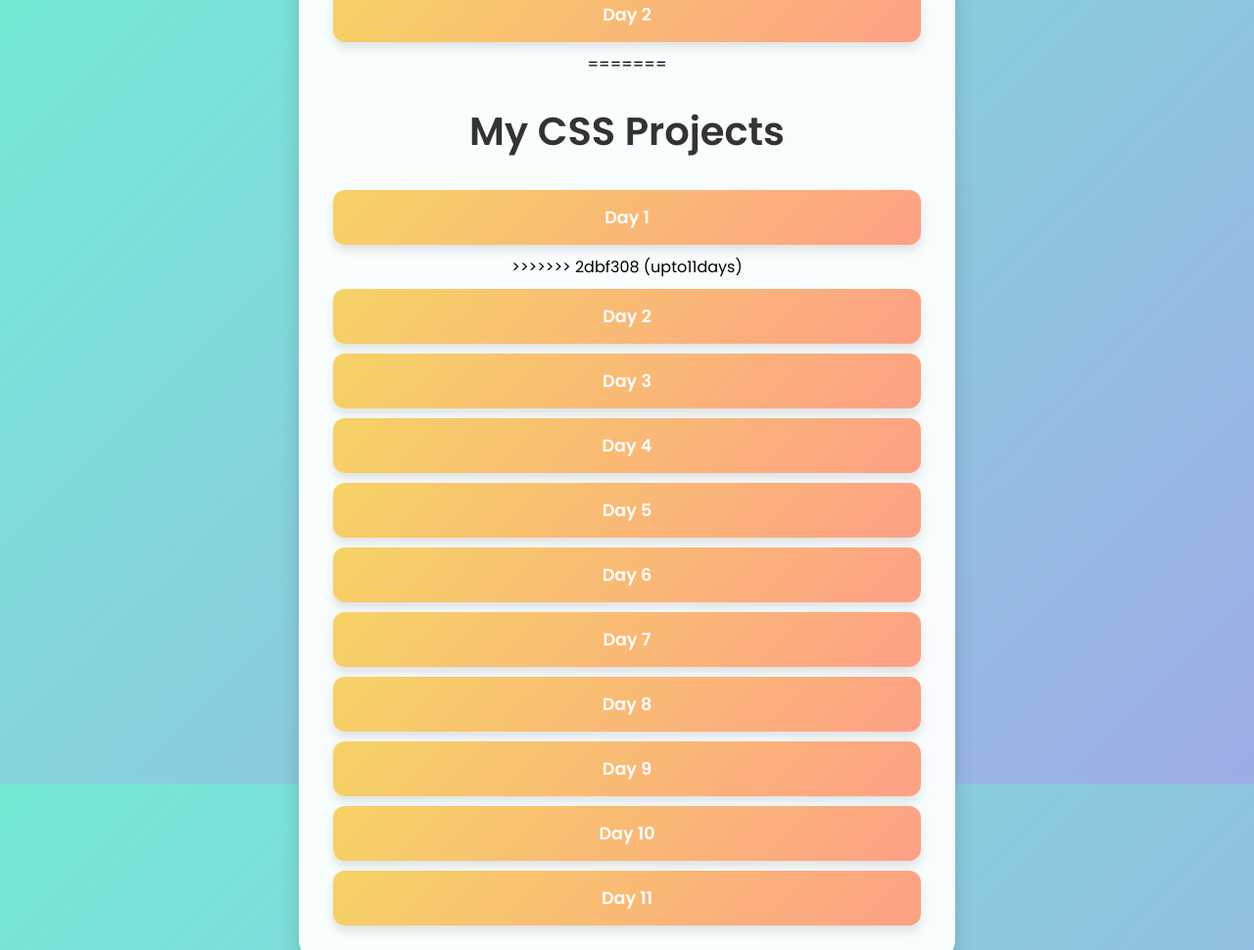
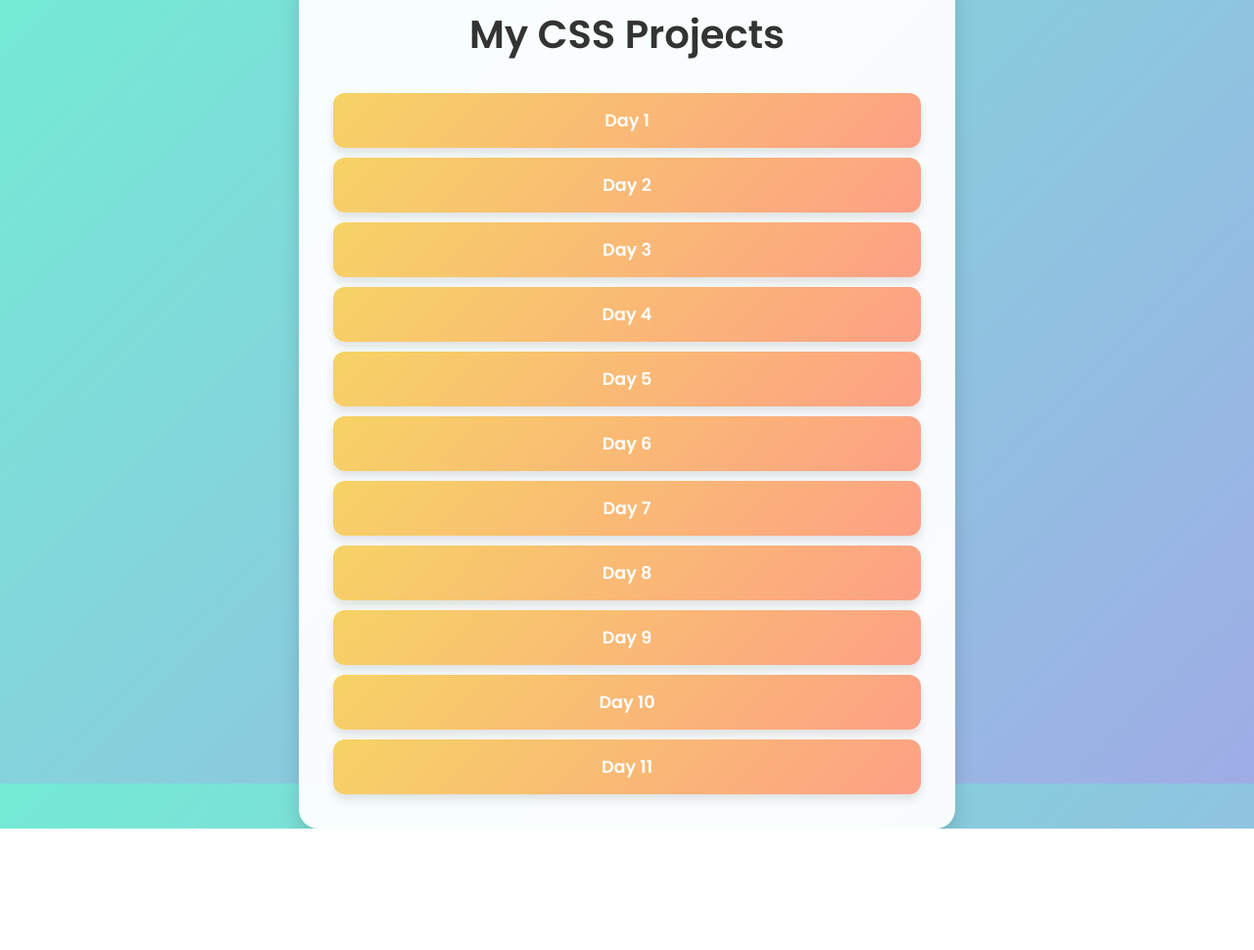
Before and after one commit to anvssajay17/my10kprojectscss, a plain HTML site: page index.html in a window 1280 px wide. Shown: the top 970 px of the page at 98% size. After the commit the page ends 846 px from the top, so only its background shows below. Drawn offline with Linux system fonts and the light colour scheme.

Commit message:
newindex11

```diff
--- a/index.html
+++ b/index.html
@@ -61,13 +61,8 @@
 </head>
 <body>
     <div class="container">
-<<<<<<< HEAD
-        <h1>My Css Projects</h1>
-        <a href="cssday2.html" class="day-link" target="_blank">Day 2</a>
-=======
         <h1>My CSS Projects</h1>
         <a href="resumeday1.html" class="day-link" target="_blank">Day 1</a>
->>>>>>> 2dbf308 (upto11days)
         <a href="cssday2.html" class="day-link" target="_blank">Day 2</a>
         <a href="cssday3.html" class="day-link" target="_blank">Day 3</a>
         <a href="cssday4.html" class="day-link" target="_blank">Day 4</a>
```
